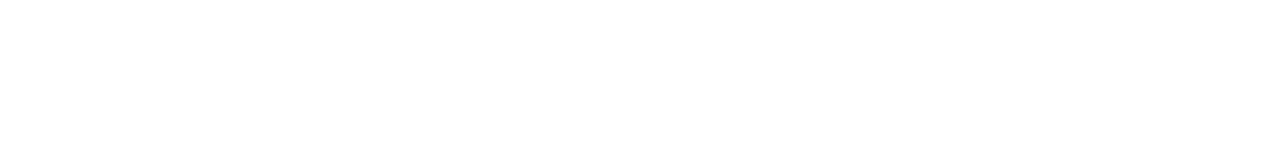
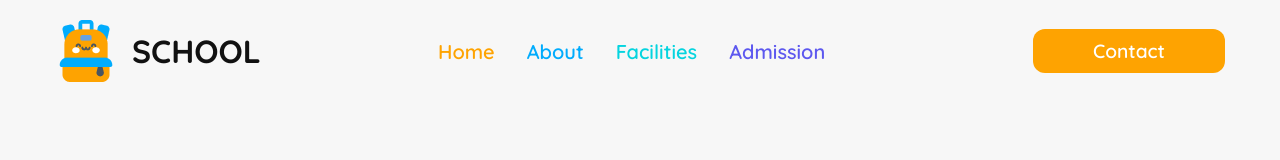
Before and after one commit to Akashahamed2122/assignment2, a plain HTML site: page index.html in a window 1280 px wide. Drawn offline with Linux system fonts and the light colour scheme.

Commit message:
nav complete

```diff
--- a/index.html
+++ b/index.html
@@ -4,10 +4,54 @@
     <meta charset="UTF-8">
     <meta name="viewport" content="width=device-width, initial-scale=1.0">
     <title>Document</title>
+    <!-- font awosome cdn linking -->
+     <link rel="stylesheet" href="https://cdnjs.cloudflare.com/ajax/libs/font-awesome/6.7.2/css/all.min.css">
+    <!-- goole font -->
+    <link rel="preconnect" href="https://fonts.googleapis.com">
+    <link rel="preconnect" href="https://fonts.gstatic.com" crossorigin>
+    <link href="https://fonts.googleapis.com/css2?family=Quicksand:wght@300..700&display=swap" rel="stylesheet">
+    <!-- responsive css linking -->
+     <link rel="stylesheet" href="style/responsive.css">
     <!-- custom css linking -->
      <link rel="stylesheet" href="style/style.css">
 </head>
-<body>
+<body class="quicksand-font">
+    <!-- header section code start -->
+     <section class="header-section">
+        <div class="container">
+            <nav class="nav-section flex">
+
+
+
+                <div class="logo flex">
+                    <img src="assets/logo.png" alt="">
+
+                    <h2 class="logo-heading color-1">SCHOOL</h2>
+                </div>
+                <ul class="nav-bar flex" id="nav-bar">
+                    <li class="nav-item"><a href="#" class="nav-link nav-link-1">Home</a></li>
+                    <li class="nav-item"><a href="#" class="nav-link nav-link-2">About</a></li>
+                    <li class="nav-item"><a href="#" class="nav-link nav-link-3">Facilities</a></li>
+                    <li class="nav-item"><a href="#" class="nav-link nav-link-4">Admission</a></li>
+                </ul>
+                <div class="nav-btn">
+                    <a href="#">Contact</a>
+                </div>
+
+                <label for="check" class="check-btn">
+                    <i class="fa-solid fa-bars"></i>
+                </label>
+            </nav>
+
+            <!-- banner code start -->
+             <section class="banner-section">
+                <div class="banner-container">
+
+                </div>
+             </section>
+
+        </div>
+     </section>
 
 </body>
 </html>
--- a/style/style.css
+++ b/style/style.css
@@ -0,0 +1,151 @@
+/* global css  */
+
+*{
+    margin: 0;
+    padding: 0;
+}
+
+body{
+    width: 100%;
+    background-color: rgb(247,247,247);
+}
+
+.container{
+    width: 1170px;
+    margin: 0 auto;
+}
+ul{
+    margin: 0;
+    padding: 0;
+}
+
+
+
+.quicksand-font {
+  font-family: "Quicksand", serif;
+  font-optical-sizing: auto;
+  font-weight: 500;
+  font-style: normal;
+}
+/* global css end */
+
+/* shared */
+.flex{
+    display: flex;
+}
+
+.color-1{
+    color: rgba(17, 17, 17, 1);
+}
+
+/* shared end*/
+/* header section code start */
+
+.nav-section{
+    align-items: center;
+    padding: 20px 0px;
+
+
+
+
+}
+
+.logo{
+    width: 30%;
+    align-items: center;
+
+}
+.logo-heading{
+    font-size: 32px;
+    font-weight: bold;
+    padding-left: 15px;
+}
+
+
+.nav-bar{
+    width: 40%;
+    align-items: center;
+    text-transform: capitalize;
+
+
+}
+.nav-link-1{
+    color: #FEA301;
+}
+.nav-link-2{
+    color: #01ACFD;
+}
+.nav-link-3{
+    color: #05D4DF;
+}
+.nav-link-4{
+    color: #5D58EF;
+}
+
+.nav-item{
+    list-style-type: none;
+}
+.nav-link{
+    padding-left: 32px;
+    text-decoration: none;
+    font-size: 20px;
+    font-weight: 600;
+
+}
+
+.nav-btn{
+    width: 30%;
+
+
+
+}
+.nav-btn a{
+    float: right;
+    text-decoration: none;
+    background-color: rgba(254, 163, 1, 1);
+    padding: 10px 60px;
+    border-radius: 12px;
+    font-weight: 600;
+    font-size: 1.2rem;
+    color: white;
+
+}
+
+.check-btn{
+    display: none;
+}
+/* header section code end */
+
+/* mobile device */
+
+@media screen and (max-width: 576px) {
+
+    .container{
+        width: 100%;
+        margin: auto;
+    }
+    .nav-section{
+        padding: 20px 10px;
+        border-bottom: 1px solid #FEA301;
+    }
+    .logo{
+        width: 90%;
+    }
+    .logo h2{
+        display: none;
+
+    }
+
+    #nav-bar, .nav-btn{
+        display: none;
+    }
+
+    .check-btn{
+        width: 10%;
+        display: block;
+        font-size: 30px;
+        float: right;
+
+    }
+
+}
```
Also changed, not shown: style/responsive.css (added).
